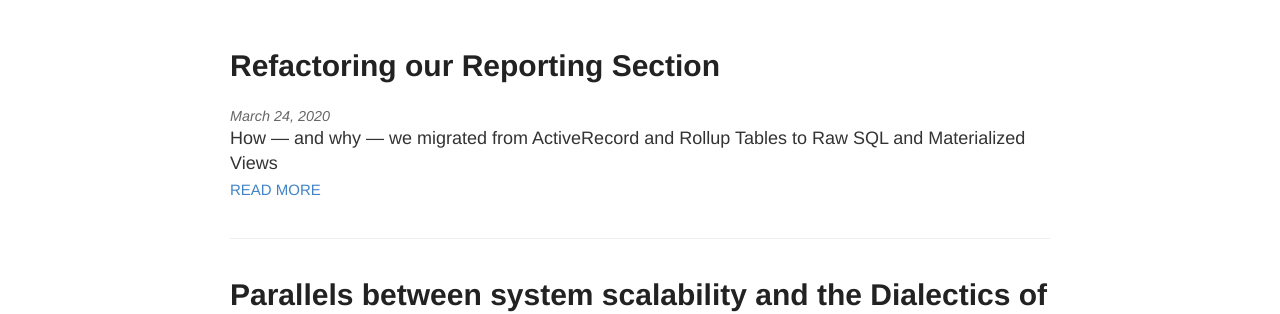
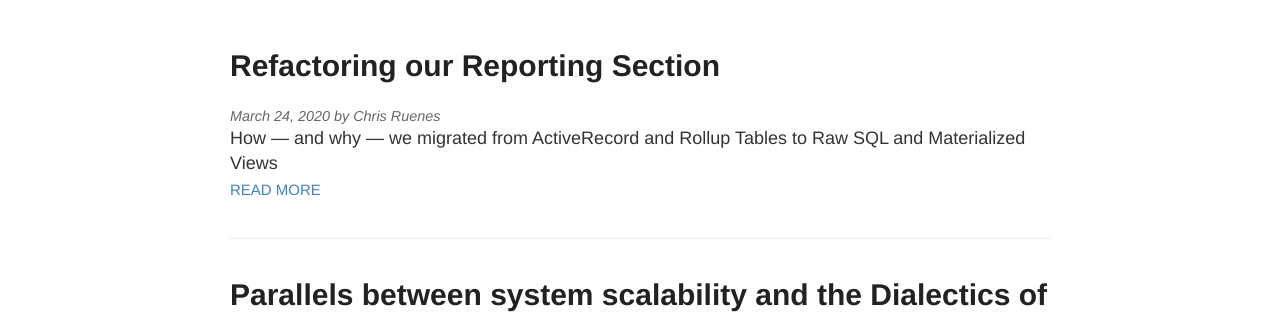
Before and after one commit to persado/persado.github.io, a Jekyll site: the page built from index.markdown, in a window 1280 px wide. Shown: the part 121-435 px from the top of the page. Built offline with Jekyll 4.4.1, drawn with Linux system fonts in a browser that asks for light colours.

Commit message:
Add self to authors.yml

```diff
--- a/_data/authors.yml
+++ b/_data/authors.yml
@@ -7,3 +7,6 @@ jose_santiago:
 akshith_yellapragada:
     name: Akshith Yellapragada
     title: Software Engineer - Connect and Enterprise
+chris_ruenes:
+    name: Chris Ruenes
+    title: Software Engineer - Genopedia Improvements
```
